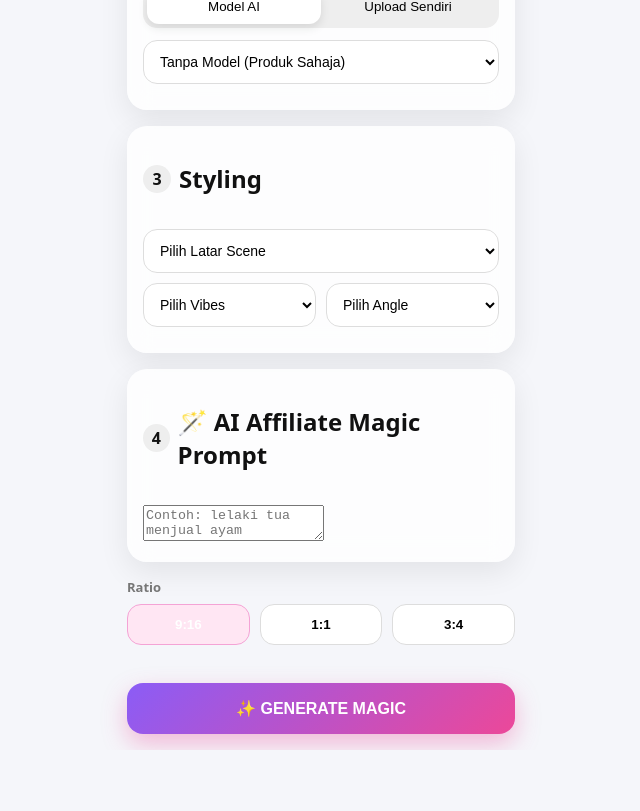
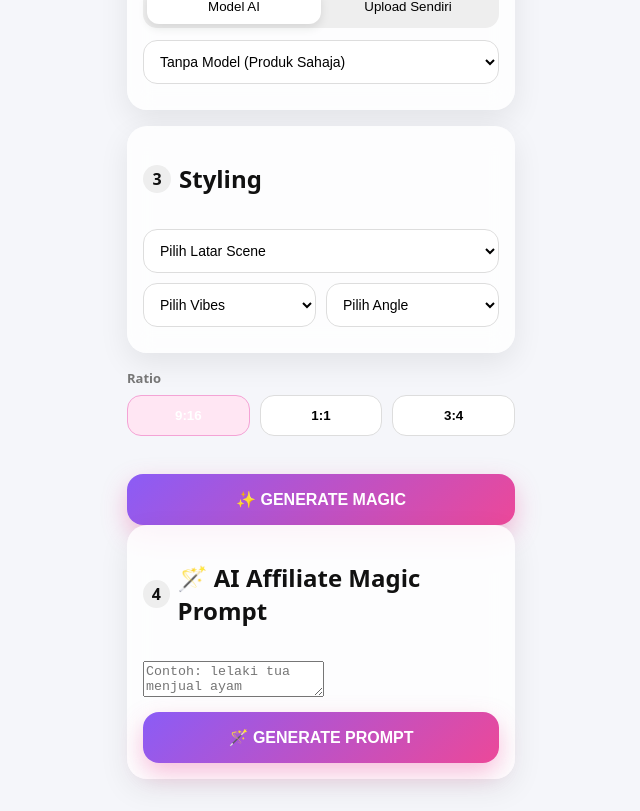
Before and after one commit to mohdshmrinmin-beep/ai-magic-affiliate-v2, a Next.js app: page / in a window 1280 px wide. Shown: the part 417-1228 px from the top of the page, without its empty margins (319-959 px from the left). Before the commit the page ends 1167 px from the top, so only its background shows below. Built offline with nearby package versions, Linux system fonts and the light colour scheme.

Commit message:
Update index.js

```diff
--- a/pages/index.js
+++ b/pages/index.js
@@ -1,6 +1,7 @@
 import { useState } from "react";
 
 export default function Home() {
+  // ================= STATE UTAMA =================
   const [kategori, setKategori] = useState("Fashion");
   const [sceneMode, setSceneMode] = useState("ai");
   const [model, setModel] = useState("Tanpa Model (Produk Sahaja)");
@@ -9,39 +10,51 @@ export default function Home() {
   const [angle, setAngle] = useState("");
   const [ratio, setRatio] = useState("9:16");
 
-  // 🔥 BAHARU
-  const [affiliatePrompt, setAffiliatePrompt] = useState("");
-  const [hasilPrompt, setHasilPrompt] = useState("");
+  // ================= AI AFFILIATE PROMPT =================
+  const [affiliateInput, setAffiliateInput] = useState("");
+  const [affiliateResult, setAffiliateResult] = useState("");
 
-  const [loading, setLoading] = useState(false);
-  const [hasil, setHasil] = useState(false);
+  // ================= UI STATE =================
+  const [loadingStudio, setLoadingStudio] = useState(false);
+  const [loadingPrompt, setLoadingPrompt] = useState(false);
+  const [hasilStudio, setHasilStudio] = useState(false);
 
-  const handleGenerate = () => {
-    setLoading(true);
-    setHasil(false);
-    setHasilPrompt("");
+  // ================= GENERATE STUDIO =================
+  const handleGenerateStudio = () => {
+    setLoadingStudio(true);
+    setHasilStudio(false);
 
     setTimeout(() => {
-      setLoading(false);
-      setHasil(true);
+      setLoadingStudio(false);
+      setHasilStudio(true);
+    }, 3000);
+  };
 
-      // ✅ 5 PROMPT PROFESSIONAL (STYLE #4)
-      const prompts = `
-Berikut adalah 5 prompt imej profesional untuk AI image generator berdasarkan ayat "${affiliatePrompt}":
+  // ================= GENERATE AI AFFILIATE PROMPT =================
+  const handleGeneratePrompt = () => {
+    if (!affiliateInput) return;
 
-1. An elegant, cinematic composition featuring an elderly man selling fresh chickens at a traditional market, captured with soft natural lighting and shallow depth of field. The scene emphasizes authentic textures, warm tones, and a calm, trustworthy atmosphere suitable for premium food advertising.
+    setLoadingPrompt(true);
+    setAffiliateResult("");
 
-2. A refined wide-angle scene showcasing an elderly chicken vendor in a lively marketplace, surrounded by neatly arranged goods and subtle background blur. Balanced lighting and realistic color grading create a clean, professional look ideal for commercial storytelling.
+    setTimeout(() => {
+      const output = `
+Berikut adalah 5 prompt imej profesional untuk AI image generator berdasarkan ayat "${affiliateInput}":
 
-3. A high-detail, eye-level shot of an elderly man confidently presenting his chicken products, framed with symmetrical composition and gentle contrast. The environment feels organized and inviting, evoking authenticity and traditional craftsmanship.
+1. An elegant cinematic scene featuring ${affiliateInput}, captured with soft natural lighting, realistic textures, and shallow depth of field. The composition feels premium, authentic, and suitable for high-converting affiliate visuals.
 
-4. An elegant high-angle perspective highlighting the orderly layout of a traditional chicken stall, where an elderly vendor carefully arranges his products. Soft diffused lighting and minimal visual clutter create a polished, modern aesthetic suitable for premium advertising.
+2. A clean wide-angle commercial shot of ${affiliateInput}, presented in a well-organized environment with balanced lighting and realistic color grading, perfect for marketplace or product storytelling.
 
-5. A cinematic portrait-style scene of an elderly chicken seller in a calm market setting, using natural light, realistic shadows, and subtle background elements to convey trust, heritage, and product quality in a professional affiliate-ready visual.
+3. A professional eye-level composition highlighting ${affiliateInput}, using natural shadows, subtle background blur, and a calm aesthetic that builds trust and visual clarity.
+
+4. An elegant high-angle shot focusing on composition and structure, where ${affiliateInput} is presented in a clean, minimal, and modern environment suitable for premium advertising.
+
+5. A cinematic portrait-style visual of ${affiliateInput}, using realistic lighting, natural tones, and refined framing to convey authenticity, quality, and strong affiliate appeal.
       `;
 
-      setHasilPrompt(prompts.trim());
-    }, 3000);
+      setAffiliateResult(output.trim());
+      setLoadingPrompt(false);
+    }, 2000);
   };
 
   return (
@@ -116,10 +129,9 @@ Berikut adalah 5 prompt imej profesional untuk AI image generator berdasarkan ay
           <select className="select" value={latar} onChange={(e) => setLatar(e.target.value)}>
             <option value="">Pilih Latar Scene</option>
             <option>Studio Foto Minimalis</option>
-            <option>Jalanan Kota (Street Style)</option>
+            <option>Jalanan Kota</option>
             <option>Kafe Outdoor</option>
             <option>Pantai</option>
-            <option>Perpustakaan</option>
             <option>Arsitektur Modern</option>
           </select>
 
@@ -128,39 +140,20 @@ Berikut adalah 5 prompt imej profesional untuk AI image generator berdasarkan ay
               <option value="">Pilih Vibes</option>
               <option>Aesthetic</option>
               <option>Minimalis</option>
-              <option>Colorful</option>
-              <option>Dreamy Pastel</option>
+              <option>Natural</option>
               <option>Modern Mewah</option>
-              <option>Natural</option>
             </select>
 
             <select className="select" value={angle} onChange={(e) => setAngle(e.target.value)}>
               <option value="">Pilih Angle</option>
               <option>Close Up</option>
               <option>Medium Shot</option>
-              <option>Full Body / Wide Shot</option>
-              <option>High Angle</option>
-              <option>Low Angle</option>
+              <option>Wide Shot</option>
             </select>
           </div>
         </section>
 
-        {/* ================= 4. AI AFFILIATE MAGIC PROMPT ================= */}
-        <section className="card">
-          <div className="card-header">
-            <span className="step">4</span>
-            <h2>🪄 AI Affiliate Magic Prompt</h2>
-          </div>
-
-          <textarea
-            className="textarea"
-            placeholder="Contoh: lelaki tua menjual ayam"
-            value={affiliatePrompt}
-            onChange={(e) => setAffiliatePrompt(e.target.value)}
-          />
-        </section>
-
-        {/* ================= RATIO ================= */}
+        {/* ================= GENERATE STUDIO ================= */}
         <p className="label">Ratio</p>
         <div className="grid-3">
           {["9:16", "1:1", "3:4"].map((r) => (
@@ -174,29 +167,54 @@ Berikut adalah 5 prompt imej profesional untuk AI image generator berdasarkan ay
           ))}
         </div>
 
-        {/* ================= GENERATE ================= */}
-        <button className="magic-btn" onClick={handleGenerate}>
+        <button className="magic-btn" onClick={handleGenerateStudio}>
           ✨ GENERATE MAGIC
         </button>
 
-        {/* ================= HASIL PROMPT ================= */}
-        {hasil && (
+        {hasilStudio && (
           <section className="card">
             <div className="card-header">
-              <h2>✨ Hasil AI Affiliate Prompt</h2>
+              <h2>✨ Hasil Studio</h2>
             </div>
-
-            <pre className="result-text">{hasilPrompt}</pre>
+            <div className="grid-2">
+              <div className="result-box">AI Generated</div>
+              <div className="result-box">AI Generated</div>
+            </div>
           </section>
         )}
+
+        {/* ================= 4. AI AFFILIATE MAGIC PROMPT ================= */}
+        <section className="card">
+          <div className="card-header">
+            <span className="step">4</span>
+            <h2>🪄 AI Affiliate Magic Prompt</h2>
+          </div>
+
+          <textarea
+            className="textarea"
+            placeholder="Contoh: lelaki tua menjual ayam"
+            value={affiliateInput}
+            onChange={(e) => setAffiliateInput(e.target.value)}
+          />
+
+          <button className="magic-btn secondary" onClick={handleGeneratePrompt}>
+            🪄 GENERATE PROMPT
+          </button>
+
+          {affiliateResult && (
+            <pre className="result-text">{affiliateResult}</pre>
+          )}
+        </section>
       </div>
 
       {/* ================= LOADING ================= */}
-      {loading && (
+      {(loadingStudio || loadingPrompt) && (
         <div className="loading-overlay">
           <div className="loading-box">
             <div className="magic-spinner"></div>
-            <div className="loading-text">✨ MAGIC SEDANG MENCIPTA…</div>
+            <div className="loading-text">
+              ✨ MAGIC SEDANG MENCIPTA…
+            </div>
           </div>
         </div>
       )}
```
